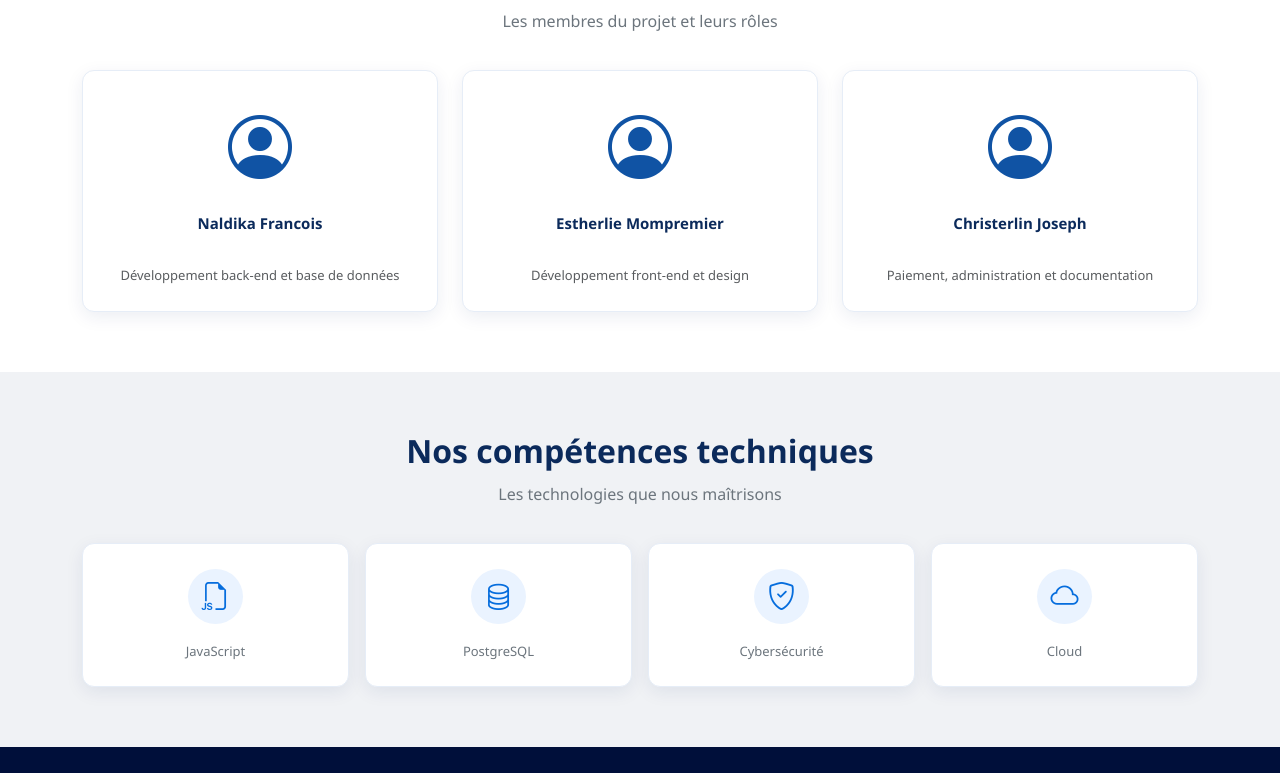
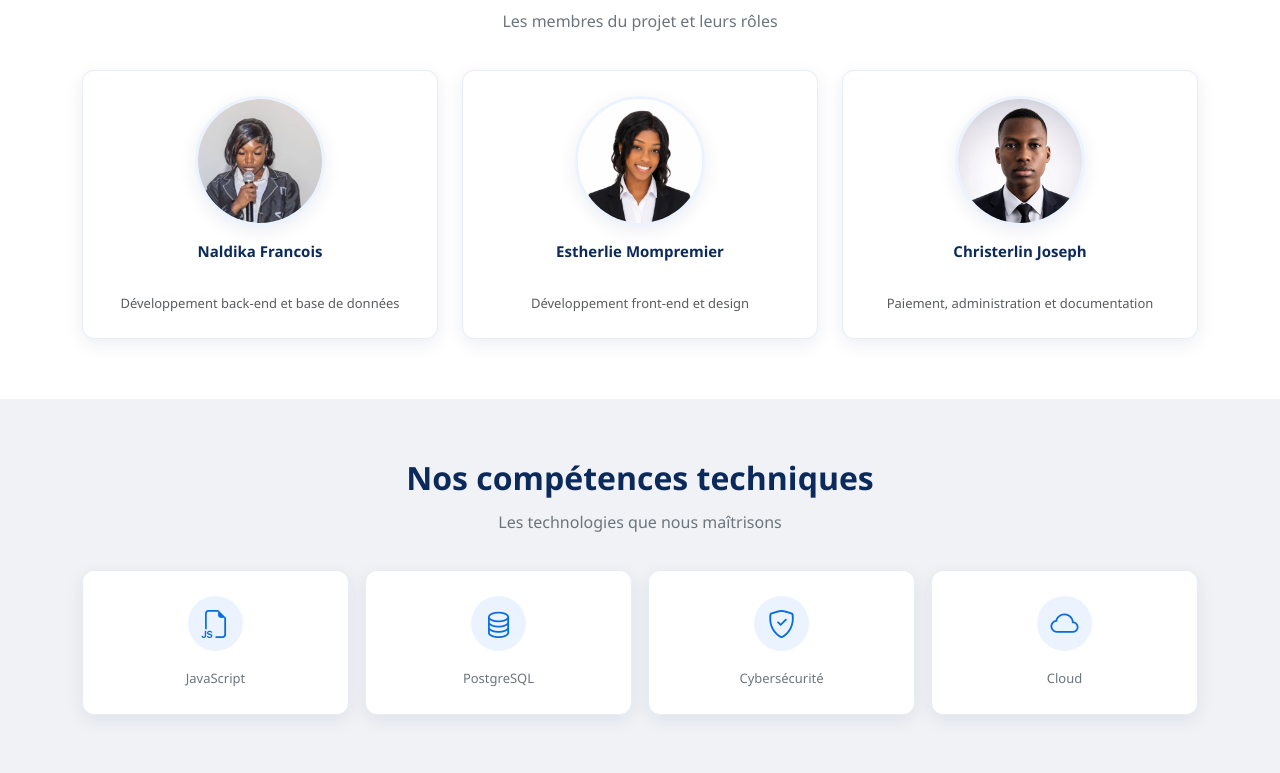
Before and after one commit to Christerlin/Projet-JS, a website: page public/about.html in a window 1280 px wide. Shown: the part 1173-1946 px from the top of the page. Drawn offline with nearby package versions, Linux system fonts and the light colour scheme; no server answers.

Commit message:
Ajoute foto manm ekip la sou paj À propos
Twa ikòn jenerik yo ranplase pa vre foto yo. Chak imaj koupe an kare sou
figi a epi redwi a 400x400 (anviwon 26 Ko chak) pou paj la rete lejè.

Klas .photo-equipe afiche yo an won ak object-fit: cover, konsa yon foto ki
pa egzakteman kare koupe olye l tòde.

Co-Authored-By: Christerlin Joseph <christerlin16@gmail.com>
Co-Authored-By: Estherlie Mompremier <estherliemompremier94@gmail.com>

```diff
--- a/public/about.html
+++ b/public/about.html
@@ -121,21 +121,21 @@
         <div class="row g-4 justify-content-center">
           <div class="col-md-4">
             <div class="carte text-center">
-              <i class="bi bi-person-circle" style="font-size: 4rem; color: var(--couleur-secondaire)"></i>
+              <img src="/images/equipe/naldika.jpg" alt="Naldika Francois" class="photo-equipe" />
               <h5 class="mt-3">Naldika Francois</h5>
               <p class="text-muted">Développement back-end et base de données</p>
             </div>
           </div>
           <div class="col-md-4">
             <div class="carte text-center">
-              <i class="bi bi-person-circle" style="font-size: 4rem; color: var(--couleur-secondaire)"></i>
+              <img src="/images/equipe/estherlie.jpg" alt="Estherlie Mompremier" class="photo-equipe" />
               <h5 class="mt-3">Estherlie Mompremier</h5>
               <p class="text-muted">Développement front-end et design</p>
             </div>
           </div>
           <div class="col-md-4">
             <div class="carte text-center">
-              <i class="bi bi-person-circle" style="font-size: 4rem; color: var(--couleur-secondaire)"></i>
+              <img src="/images/equipe/christerlin.jpg" alt="Christerlin Joseph" class="photo-equipe" />
               <h5 class="mt-3">Christerlin Joseph</h5>
               <p class="text-muted">Paiement, administration et documentation</p>
             </div>
--- a/public/css/style.css
+++ b/public/css/style.css
@@ -471,6 +471,17 @@ nav ul li a::after {
   margin: 0;
 }
 
+/* Foto manm ekip la sou paj À propos. object-fit: cover kenbe pwopòsyon
+   foto a menm si li pa egzakteman kare, li koupe sa ki depase olye l tòde l. */
+.photo-equipe {
+  width: 130px;
+  height: 130px;
+  border-radius: 50%;
+  object-fit: cover;
+  border: 3px solid var(--couleur-surface-douce);
+  box-shadow: var(--ombre);
+}
+
 /* ---------------------------------------------------------------------
    8. KAT TEMWAYAJ YO
    --------------------------------------------------------------------- */
```
Also changed, not shown: public/images/equipe/christerlin.jpg (added), public/images/equipe/estherlie.jpg (added), public/images/equipe/naldika.jpg (added).
